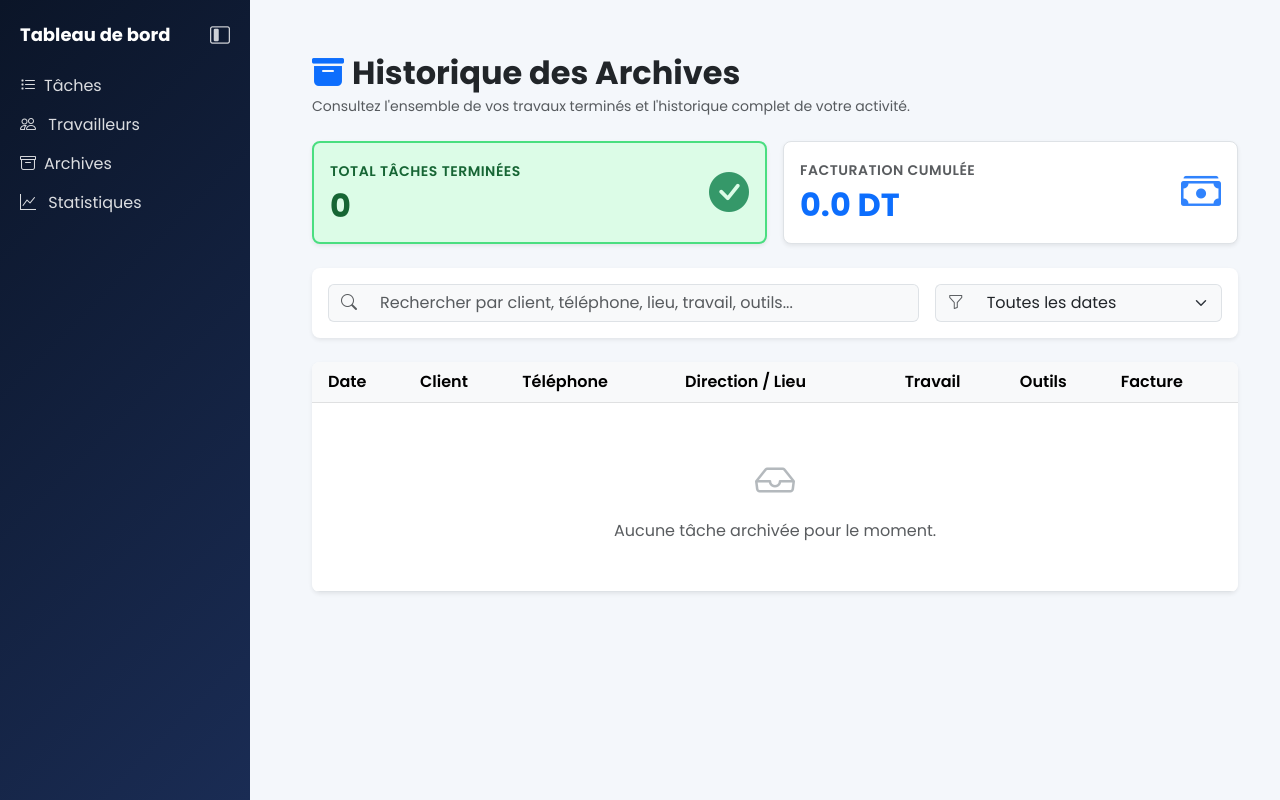
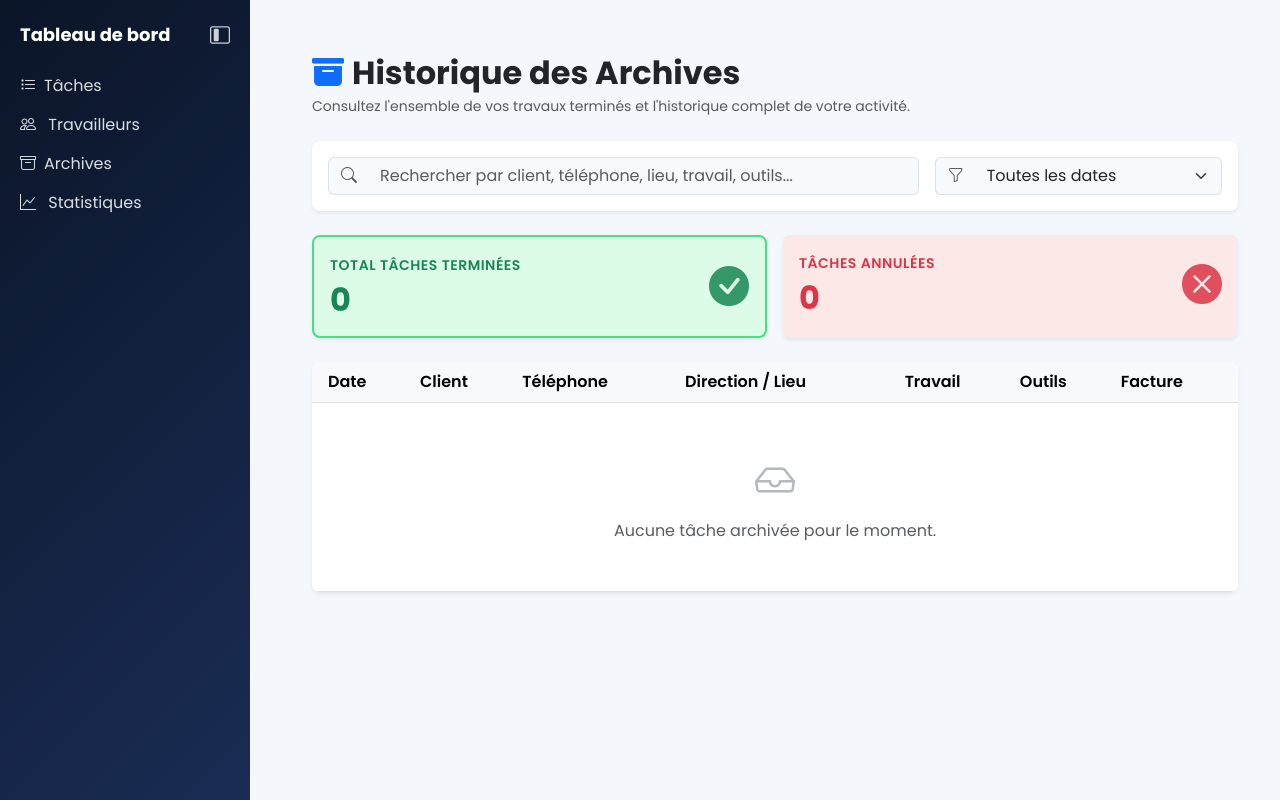
Before and after one commit to maramtemime/business-management-app, a Flask app: page /archive in a window 1280 px wide. Run offline with Flask 3, Linux system fonts and the light colour scheme.

Commit message:
Update Archive layout: add canceled tasks counter, move search bar, and sync Task model

```diff
--- a/app.py
+++ b/app.py
@@ -16,12 +16,13 @@ class Task(db.Model):
     id = db.Column(db.Integer, primary_key=True)
     client_name = db.Column(db.String(100), nullable=False)
     phone = db.Column(db.String(20), nullable=False)
-    direction = db.Column(db.String(200), nullable=True) # <--- NEW FIELD HERE
+    direction = db.Column(db.String(200), nullable=True)
     description = db.Column(db.Text, nullable=False)
     tools = db.Column(db.Text, nullable=True)
     invoice = db.Column(db.Float, default=0.0)
     date = db.Column(db.String(10), nullable=False)
     done = db.Column(db.Boolean, default=False)
+    canceled = db.Column(db.Boolean, default=False) # <--- ADDED CANCELED FIELD HERE
     note = db.Column(db.Text, nullable=True)
 
 def get_time_diff(task_date):
@@ -296,20 +297,24 @@ def check_date_tasks():
         "tasks": task_list
     })
 
-@app.route("/archive")
+@app.route('/archive')
 def archive():
-    # Fetch all tasks marked as completed, ordered by most recent date
+    # 1. Fetch completed tasks
     archived_tasks = Task.query.filter_by(done=True).order_by(Task.date.desc()).all()
+    total_completed = len(archived_tasks)
 
-    # Calculate lifetime stats
-    total_completed = len(archived_tasks)
-    total_revenue = sum(task.invoice for task in archived_tasks if task.invoice)
+    # 2. Count canceled tasks (assuming you have a canceled status/flag, e.g., canceled=True or status=='canceled')
+    # If you track canceled tasks with a boolean field `canceled`:
+    total_canceled = Task.query.filter_by(canceled=True).count()
+
+    # Or if you use a status string:
+    # total_canceled = Task.query.filter_by(status='canceled').count()
 
     return render_template(
-        "archive.html",
+        'archive.html',
         tasks=archived_tasks,
         total_completed=total_completed,
-        total_revenue=total_revenue
+        total_canceled=total_canceled
     )
 
 # --- AUTOMATIC TABLE CREATION BOOTSTRAPPING ENGINE ---
--- a/templates/archive.html
+++ b/templates/archive.html
@@ -9,35 +9,6 @@
                 <i class="bi bi-archive-fill text-primary me-2"></i>Historique des Archives
             </h2>
             <p class="text-muted small mb-0">Consultez l'ensemble de vos travaux terminés et l'historique complet de votre activité.</p>
-        </div>
-    </div>
-
-    <div class="row g-3 mb-4">
-        <div class="col-12 col-md-6">
-            <div class="card card-pastel-green p-3 rounded-3 shadow-sm border-0 h-100">
-                <div class="d-flex justify-content-between align-items-center">
-                    <div>
-                        <span class="small text-uppercase fw-semibold" style="letter-spacing: 0.5px;">Total Tâches Terminées</span>
-                        <h2 class="fw-bold mb-0 mt-1">{{ total_completed }}</h2>
-                    </div>
-                    <div class="kpi-icon">
-                        <i class="bi bi-check-circle-fill text-success fs-1"></i>
-                    </div>
-                </div>
-            </div>
-        </div>
-        <div class="col-12 col-md-6">
-            <div class="card bg-white p-3 rounded-3 shadow-sm border h-100">
-                <div class="d-flex justify-content-between align-items-center">
-                    <div>
-                        <span class="small text-uppercase fw-semibold text-muted" style="letter-spacing: 0.5px;">Facturation Cumulée</span>
-                        <h2 class="fw-bold mb-0 mt-1 text-primary">{{ "%.1f"|format(total_revenue) }} DT</h2>
-                    </div>
-                    <div class="kpi-icon">
-                        <i class="bi bi-cash-stack text-primary fs-1"></i>
-                    </div>
-                </div>
-            </div>
         </div>
     </div>
 
@@ -62,6 +33,40 @@
                         <option value="this-month">Ce mois-ci</option>
                         <option value="this-year">Cette année</option>
                     </select>
+                </div>
+            </div>
+        </div>
+    </div>
+
+    <div class="row g-3 mb-4">
+        <div class="col-12 col-md-6">
+            <div class="card card-pastel-green p-3 rounded-3 shadow-sm border-0 h-100">
+                <div class="d-flex justify-content-between align-items-center">
+                    <div>
+                        <span class="small text-uppercase fw-semibold text-success" style="letter-spacing: 0.5px;">
+                            Total Tâches Terminées
+                        </span>
+                        <h2 class="fw-bold mb-0 mt-1 text-success">{{ total_completed }}</h2>
+                    </div>
+                    <div class="kpi-icon">
+                        <i class="bi bi-check-circle-fill text-success fs-1"></i>
+                    </div>
+                </div>
+            </div>
+        </div>
+
+        <div class="col-12 col-md-6">
+            <div class="card p-3 rounded-3 shadow-sm border-0 h-100" style="background-color: #fde8e8;">
+                <div class="d-flex justify-content-between align-items-center">
+                    <div>
+                        <span class="small text-uppercase fw-semibold text-danger" style="letter-spacing: 0.5px;">
+                            Tâches Annulées
+                        </span>
+                        <h2 class="fw-bold mb-0 mt-1 text-danger">{{ total_canceled }}</h2>
+                    </div>
+                    <div class="kpi-icon">
+                        <i class="bi bi-x-circle-fill text-danger fs-1"></i>
+                    </div>
                 </div>
             </div>
         </div>
```
Also changed, not shown: fix_db.py (added, +9 -0 lines).
